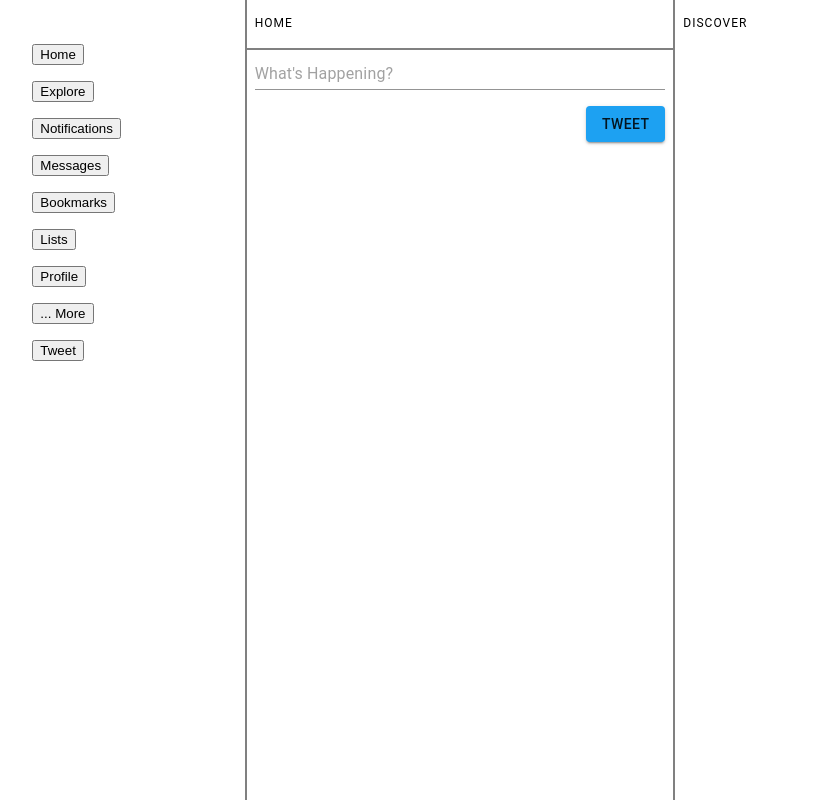
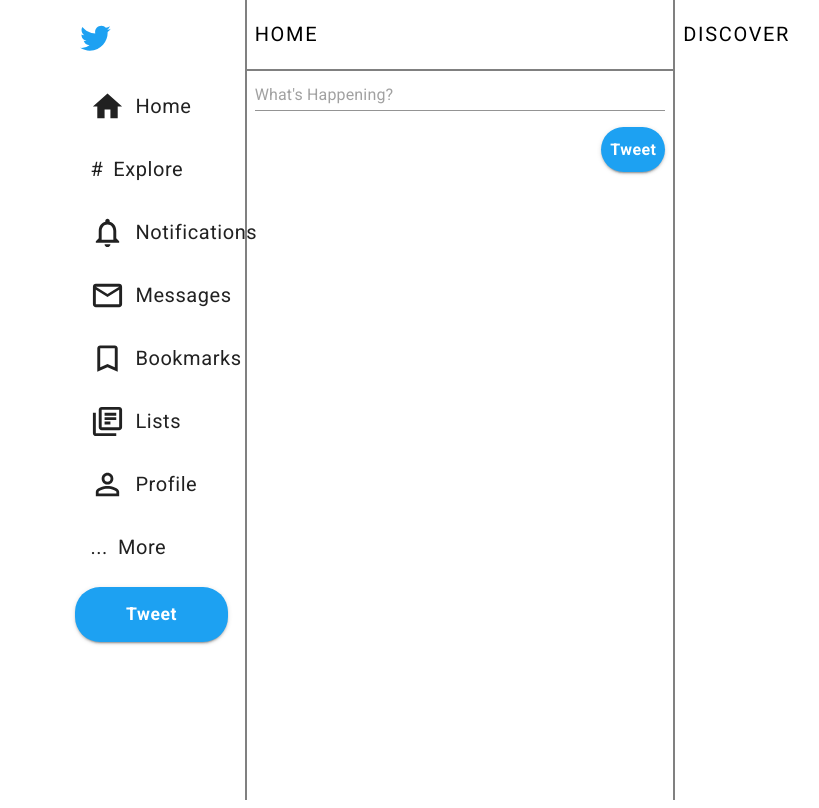
Before and after one commit to KevJSDevelopment/TBClient, a React (Create React App) app: page / in a window 1280 px wide. Shown: the whole page, without its empty margins (180-999 px from the left). Built offline with nearby package versions, Linux system fonts and the light colour scheme.

Commit message:
roboto font added, styling changes for nav, app, home, and index

```diff
--- a/package.json
+++ b/package.json
@@ -3,6 +3,7 @@
   "version": "0.1.0",
   "private": true,
   "dependencies": {
+    "@fontsource/roboto": "^4.5.0",
     "@material-ui/core": "^4.12.3",
     "@material-ui/icons": "^4.11.2",
     "@testing-library/jest-dom": "^5.14.1",
--- a/src/App.js
+++ b/src/App.js
@@ -22,7 +22,7 @@
     if(!background){
       body.style.backgroundColor = "white"
     }
-    else body.style.backgroundColor = "#0084b4"
+    else body.style.backgroundColor = "black"
   }, [background])
 
   return (
@@ -30,13 +30,8 @@
       <Grid container spacing={2}>
           <Grid item className="Nav" xs={4}>
             <Grid container>
-              <Grid item xs={6}>
-
-              </Grid>
+              <Grid item xs={7} />
               <Nav background={background} setBackground={setBackground} />
-              <Grid item xs={1}>
-
-              </Grid>
             </Grid>
           </Grid>
           <Grid item xs={4}>
--- a/src/components/Home.js
+++ b/src/components/Home.js
@@ -15,7 +15,7 @@
                     <TextField className="tweet-text" placeholder="What's Happening?" variant="standard" />
                 </Grid>
                 <Grid item xs={12}>
-                    <Button variant="contained" color="primary" className="button right">
+                    <Button variant="contained" color="primary" className="button tweet-2">
                         Tweet
                     </Button>
                 </Grid>
--- a/src/components/Nav.js
+++ b/src/components/Nav.js
@@ -1,6 +1,6 @@
 import React from 'react'
 import Grid from '@material-ui/core/Grid'
-import { Button, button } from '@material-ui/core'
+import { Button, IconButton, Typography } from '@material-ui/core'
 import { changeBackground } from '../helpers/StyleOptions'
 import TwitterIcon from '@material-ui/icons/Twitter';
 import HomeIcon from '@material-ui/icons/Home';
@@ -19,84 +19,85 @@
 const Nav = ({ background, setBackground }) => {
 
     return (
-        <Grid item xs={4}>
+        <Grid item xs={5}>
             <Grid container spacing={2}>
                 <Grid item xs={12}>
-                    <div className="iconborder" onClick={() => setBackground(changeBackground(background))}>
-                        {/* <TwitterIcon  /> */}
-                    </div>
+                    <IconButton color="primary" className="iconborder">
+                        <TwitterIcon fontSize="large" color="primary" />
+                    </IconButton>
                 </Grid>
                 <Grid item xs={12}>
-                    {/* <Button className="button" size="large" onClick={() => setBackground(changeBackground(background))}> */}
-                        {/* <HomeIcon />  */}
-                        <button >
+                    <Button className="button home">
+                        <HomeIcon fontSize="large" className="button-text" />
+                        <Typography variant="inherit" className="button-text" >
                             Home
-                        </button>
-                    {/* </Button> */}
+                        </Typography>
+                    </Button>
                 </Grid>
                 <Grid item xs={12}>
-                    {/* <Button className="button" size="large" onClick={() => setBackground(changeBackground(background))}> */}
-                        {/* <button style={{margin: "5%"}} >
+                    <Button className="button">
+                        <Typography variant="inherit" alignLeft className="button-text">
                             #
-                        </button> */}
-                        <button >
+                        </Typography>
+                        <Typography variant="inherit" className="button-text">
                             Explore
-                        </button>
-                    {/* </Button> */}
+                        </Typography>
+                    </Button>
                 </Grid>
                 <Grid item xs={12}>
-                    {/* <Button className="button" size="large" onClick={() => setBackground(changeBackground(background))}> */}
-                        {/* <NotificationsNoneIcon/> */}
-                        <button>
+                    <Button className="button">
+                        <NotificationsNoneIcon fontSize="large" className="button-text" />
+                        <Typography variant="inherit" className="button-text">
                             Notifications
-                        </button>
-                    {/* </Button> */}
+                        </Typography>
+                    </Button>
                 </Grid>
                 <Grid item xs={12}>
-                    {/* <Button className="button" size="large" onClick={() => setBackground(changeBackground(background))}> */}
-                        {/* <MailOutlineIcon/> */}
-                        <button>
+                    <Button className="button">
+                        <MailOutlineIcon fontSize="large" className="button-text" />
+                        <Typography variant="inherit" className="button-text">
                             Messages
-                        </button>
-                    {/* </Button> */}
+                        </Typography>
+                    </Button>
                 </Grid>
                 <Grid item xs={12}>
-                    {/* <Button className="button" size="large" onClick={() => setBackground(changeBackground(background))}> */}
-                        {/* <BookmarkBorderIcon /> */}
-                        <button>
+                    <Button className="button">
+                        <BookmarkBorderIcon fontSize="large" className="button-text" />
+                        <Typography variant="inherit" className="button-text">
                             Bookmarks
-                        </button>
-                    {/* </Button> */}
+                        </Typography>
+                    </Button>
                 </Grid>
                 <Grid item xs={12}>
-                    {/* <Button className="button" size="large" onClick={() => setBackground(changeBackground(background))}> */}
-                        {/* <LibraryBooksOutlinedIcon /> */}
-                        <button>
+                    <Button className="button">
+                        <LibraryBooksOutlinedIcon fontSize="large" className="button-text" />
+                        <Typography variant="inherit" className="button-text">
                             Lists
-                        </button>
-                    {/* </Button> */}
+                        </Typography>
+                    </Button>
                 </Grid>
                 <Grid item xs={12}>
-                    {/* <Button className="button" size="large" onClick={() => setBackground(changeBackground(background))}> */}
-                        {/* <PersonOutlineOutlinedIcon /> */}
-                        <button>
+                    <Button className="button">
+                        <PersonOutlineOutlinedIcon fontSize="large" className="button-text" />
+                        <Typography variant="inherit" className="button-text">
                             Profile
-                        </button>
-                    {/* </Button> */}
+                        </Typography>
+                    </Button>
                 </Grid>
                 <Grid item xs={12}>
-                    {/* <Button className="button" size="large" onClick={() => setBackground(changeBackground(background))}> */}
-                        <button>
-                            ... More
-                        </button>
-                    {/* </Button> */}
+                        <Button className="button"  onClick={() => setBackground(changeBackground(background))}>
+                            <Typography variant="inherit" alignLeft className="button-text">
+                                ...
+                            </Typography>
+                            <Typography variant="inherit" className="button-text">
+                                More
+                            </Typography>
+                        </Button>
                 </Grid>
                 <Grid item xs={12}>
-                    {/* <Button className="button tweet" size="large" onClick={() => setBackground(changeBackground(background))}> */}
-                        <button >
+                        <Button className="button tweet" variant="contained" color="primary">
                             Tweet
-                        </button>
-                    {/* </Button> */}
+                        </Button>
                 </Grid>
             </Grid>
         </Grid>
--- a/src/index.js
+++ b/src/index.js
@@ -3,8 +3,26 @@
 import App from './App';
 import reportWebVitals from './reportWebVitals';
 import { createTheme, ThemeProvider } from "@material-ui/core"
+import '@fontsource/roboto/300.css';
+import '@fontsource/roboto/400.css';
+import '@fontsource/roboto/500.css';
+import '@fontsource/roboto/700.css';
 
 const theme = createTheme({
+  overrides: {
+    MuiTypography: {
+      alignLeft: {
+        paddingRight: "10px",
+        marginLeft: "4%"
+      }
+    }
+  },
+  typography: {
+    button: {
+      fontSize: "1rem",
+      fontWeight: 400,
+    }
+  },
   palette: {
     primary: {
       main: "#1DA1F2",
--- a/src/styles/app.css
+++ b/src/styles/app.css
@@ -4,20 +4,46 @@
 
 .button {
     background-color: white;
-    border-width: 0;
     float: left;
+    border-radius: 25px 25px 25px 25px !important;
 }
 
 button.tweet {
-    width: 100%;
+    width: 90%;
+    margin-left: 5%;
+    margin-right: 5%;
+    height: 55px;
+    color: white;
+    font-weight:700;
+    font-size: 1.1rem !important;
+}
+
+button.tweet-2 {
+    width: 15%;
+    float: right;
+    height: 45px;
+    color: white;
+    font-weight:700;
+    font-size: 1rem !important;
+}
+
+.MuiTypography-root {
+    font: bolder;
+    font-size: 1.25rem !important;
+    font-weight: 400;
+}
+
+.button-text {
+    padding-right: 10px;
+}
+
+.MuiButton-text {
+    padding: 6px 24px !important;
+    font-size: 1.25rem !important;
 }
 
 .MuiButton-root {
-    border-radius: 50%;
-}
-
-.right {
-    float: right;
+    text-transform: capitalize !important;
 }
 
 .home-title {
@@ -44,9 +70,4 @@
     border-radius: 50%;
     text-align: center;
     vertical-align: middle;
-    padding: 10px;
 }
-
-.iconborder:hover {
-    background-color:grey;
-}
```
Also changed, not shown: 1 other file (tests, documents, lock files or other folders).
